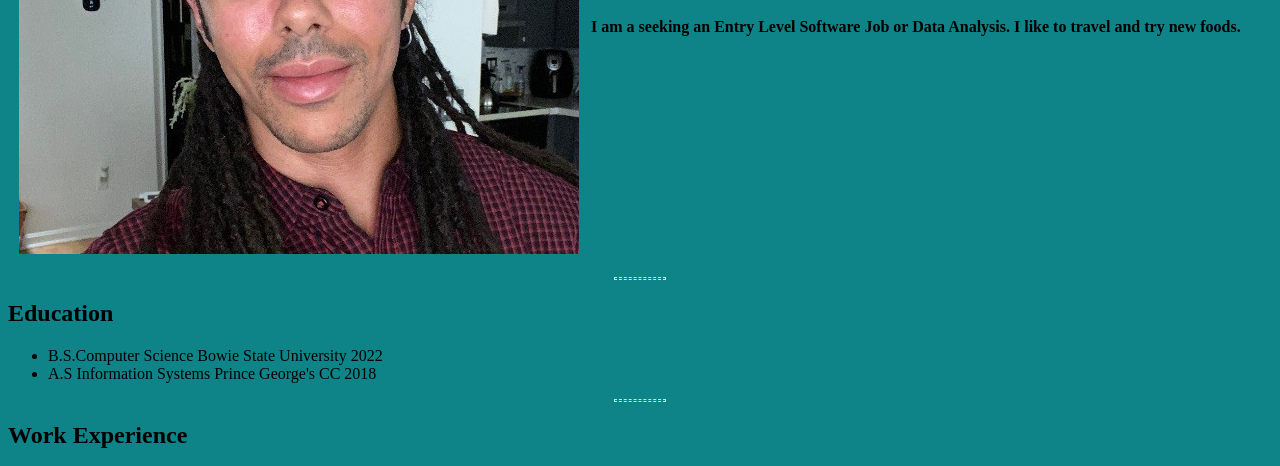
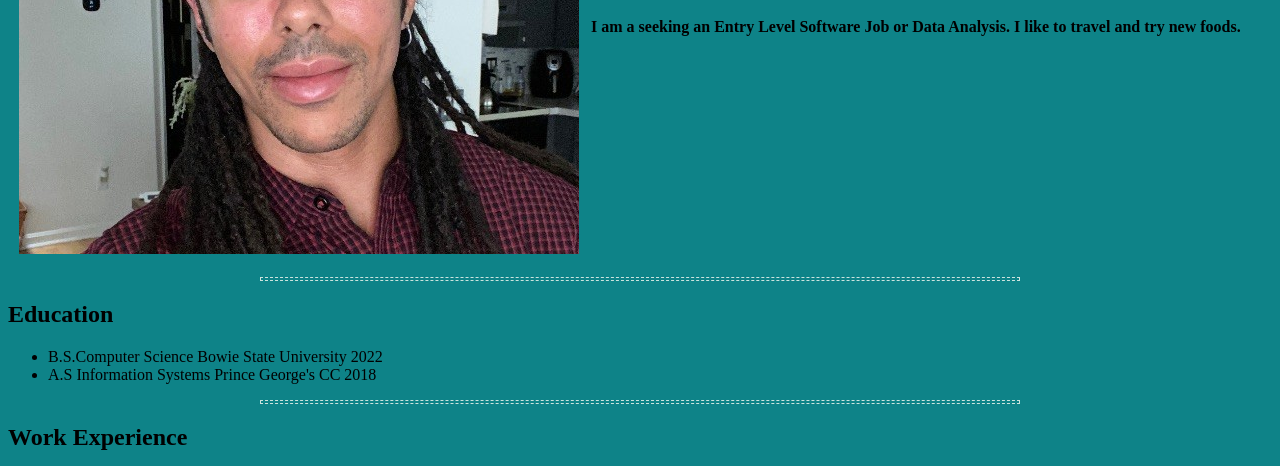
Before and after one commit to Jmarsh0614/Resume, a plain HTML site: page index.html in a window 1280 px wide. Shown: the part 325-791 px from the top of the page. Drawn offline with Linux system fonts and the light colour scheme.

Commit message:
fixed height and width

```diff
--- a/css/styles.css
+++ b/css/styles.css
@@ -6,6 +6,6 @@ hr {
 
     border-style: dashed;
     border-color: #CBE4DE;
-    height: 1px;
-    width: 50px;
+    height: 2px;
+    width: 60%;
 }
```
